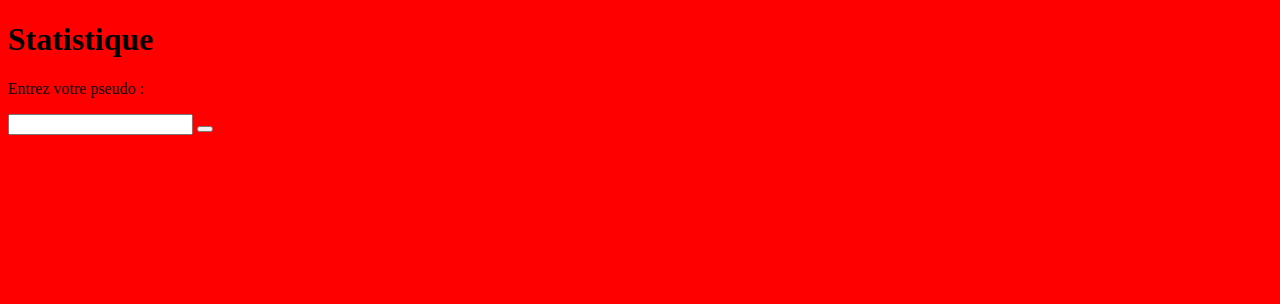
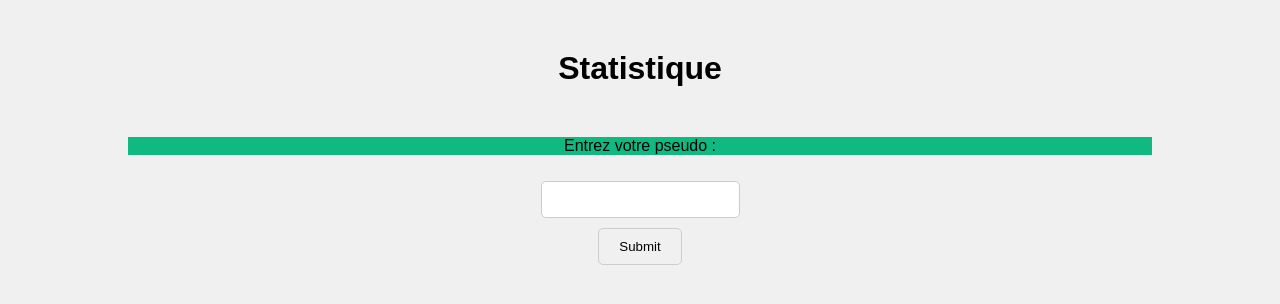
Before and after one commit to elyon-games/tanks, a Python web app: template src/server/routes/web/templates/index.html in a window 1280 px wide. Shown: the top 304 px of the page. Run offline with Jinja, Linux system fonts and the light colour scheme; the template is opened without the code that fills it, so the values that code supplies are empty.

Commit message:
Amélioration di site web il manque plus que le css

```diff
--- a/src/client/screen/home.py
+++ b/src/client/screen/home.py
@@ -59,15 +59,11 @@ class HomeScreen(Screen):
         self.private_partie_rect = pygame.Rect(self.window.get_width() - 160, self.window.get_height()-60-60, 150, 50)
         self.render_button(self.private_partie_rect, "Partie privée")
 
-        #bouton jouer en classé
-        self.join_classed_rect = pygame.Rect(self.window.get_width() - 160 - 180, self.window.get_height()-60, 170, 50)
-        self.render_button(self.join_classed_rect, "Ranked")
-
         #bouton jouer
         self.join_classic_rect = pygame.Rect(self.window.get_width() - 160, self.window.get_height()-60, 150, 50)
         self.render_button(self.join_classic_rect, "Jouer")
 
-
+        #lien vers la documentation
         self.link_to_doc = pygame.Rect(15, self.window.get_height()-40, 150, 30)
         self.render_label("Documentation", self.link_to_doc, color=(0,0,246))
 
--- /dev/null
+++ b/src/server/routes/web/templates/base.html
@@ -0,0 +1,62 @@
+<!doctype html>
+<html>
+  <head>
+    {% block head %}
+    <link rel="stylesheet" href="{{ url_for('static', filename='style.css') }}">
+    <title>{% block title %}{% endblock %} - My Webpage</title>
+    {% endblock %}
+    <style>
+      body {
+        margin: 0;
+        padding: 0;
+        font-family: sans-serif;
+        background-color: #f0f0f0;
+      }
+      .container {
+        width: 80%;
+        margin: 0 auto;
+      }
+      h1 {
+        text-align: center;
+        margin-top: 50px;
+      }
+      form {
+        text-align: center;
+        margin-top: 50px;
+      }
+      input {
+        padding: 10px;
+        margin: 10px;
+        border-radius: 5px;
+        border: 1px solid #ccc;
+      }
+      button {
+        padding: 10px 20px;
+        border-radius: 5px;
+        border: 1px solid #ccc;
+        background-color: #f0f0f0;
+        cursor: pointer;
+      }
+      button:hover {
+        background-color: #e0e0e0;
+      }
+      p {
+        text-align: center;
+      }
+      .container {
+        margin-top: 50px;
+      }
+      .container p:nth-child(odd) {
+        background-color: rgb(16, 185, 129);
+      }
+      .container p:nth-child(even) {
+        background-color: rgb(100, 149, 237);
+      }
+  </style>
+  </head>
+  <body>
+    <div class="container">
+    {% block content %}{% endblock content %}
+    </div>
+  </body>
+</html>
--- a/src/server/routes/web/templates/index.html
+++ b/src/server/routes/web/templates/index.html
@@ -1,22 +1,20 @@
-<!DOCTYPE html>
-<html lang="fr">
-<head>
-    <meta charset="UTF-8">
-    <meta name="viewport" content="width=device-width, initial-scale=1.0">
-    <title>Statistique</title>
-<style>
-html{
-    background-color: red;
-}
-</style>
+{% extends "base.html" %}
+{% block title %}Acceuil{% endblock %}
+{% block head %}
 
-</head>
-<body>
+{% endblock %}
+
+{% block content %}
     <h1>Statistique</h1>
 
-    <p>Entrez votre pseudo : </p>
-    <input type="text" id="text">
-    <button py-click="search"></button>
+    <form action="/stats" method="GET">
+        <p>Entrez votre pseudo : </p>
+        <input type="text" id="text" name="text">
+        <br>
+        <button type="submit">Submit</button>
+    </form>
 
-</body>
-</html>
+    {% if error %}
+        <p>{{ error }}</p>
+    {% endif %}
+{% endblock %}
```
Also changed, not shown: src/server/routes/web/main.py (+14 -7 lines), src/server/routes/web/templates/stats.html (added, +13 -0 lines).
